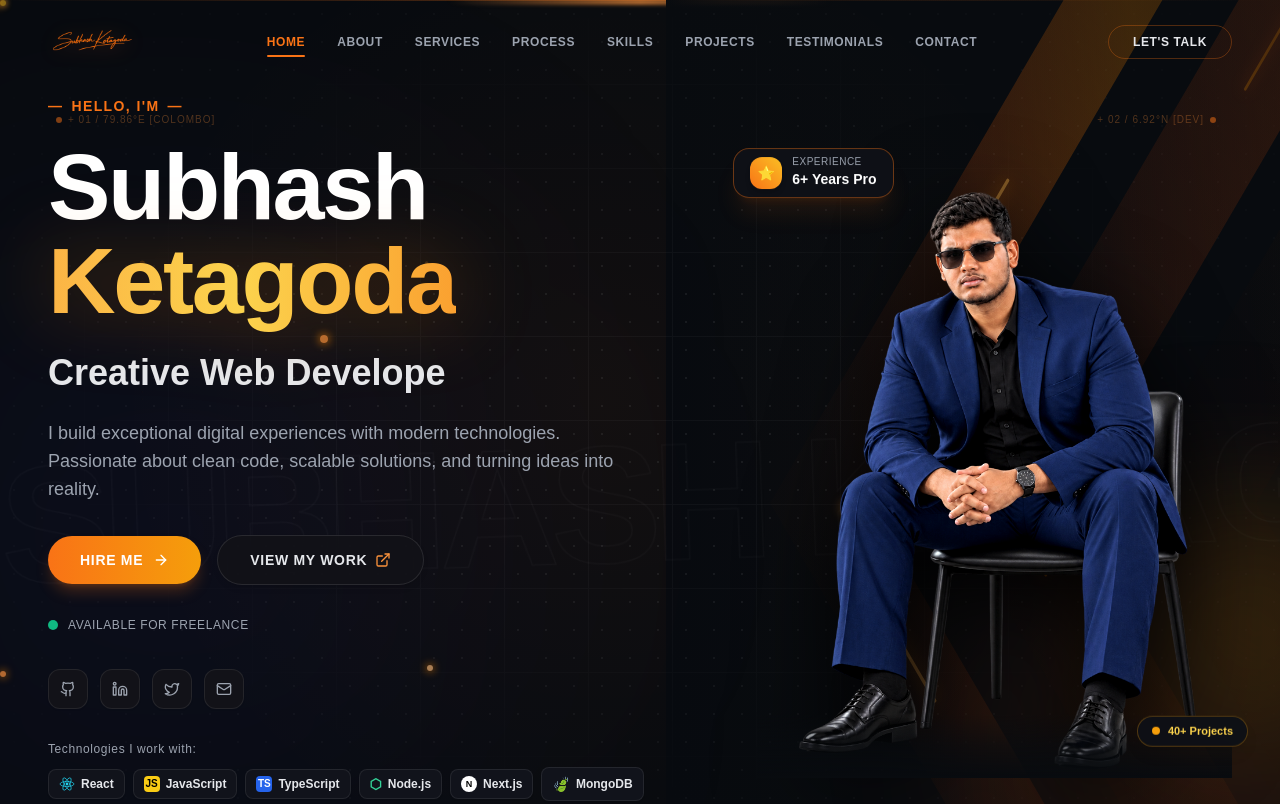
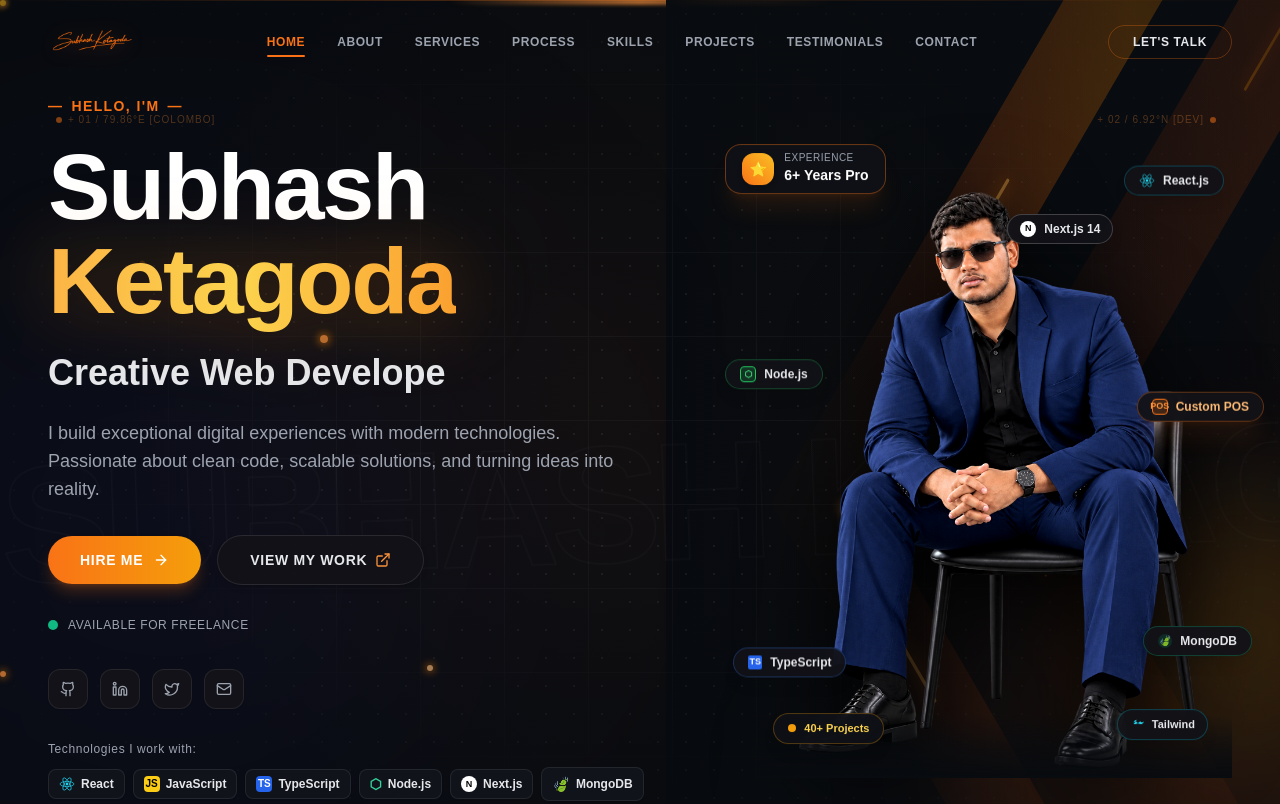
Before and after one commit to Subashketagoda/portfolio-, a Next.js app: page / in a window 1280 px wide. Shown: the top 804 px of the page. Built offline with nearby package versions, Linux system fonts and the light colour scheme.

Commit message:
feat: restore all floating skill badges and achievement chips around hero portrait

```diff
--- a/src/components/Hero.tsx
+++ b/src/components/Hero.tsx
@@ -462,9 +462,11 @@ export default function Hero() {
               <div className="absolute inset-x-0 bottom-0 h-16 bg-gradient-to-t from-[#080b0f] via-[#080b0f]/60 to-transparent pointer-events-none" />
             </div>
 
-            {/* Minimal Experience Floating Chip (Clean top corner, never obscuring silhouette) */}
+            {/* Floating Badges & Achievement Chips Around Portrait (Restored by user request) */}
+
+            {/* 1. Top-Left: 6+ Years Experience Achievement Card */}
             <div
-              className="absolute -top-2 -left-2 sm:-left-6 z-20 flex items-center gap-2.5 px-3.5 sm:px-4 py-2 rounded-2xl bg-[#0f1118]/95 border border-orange-500/40 shadow-xl shadow-orange-500/10 backdrop-blur-md animate-float"
+              className="absolute -top-3 -left-2 sm:-left-8 z-20 flex items-center gap-2.5 px-3.5 sm:px-4 py-2 rounded-2xl bg-[#0f1118]/95 border border-orange-500/40 shadow-xl shadow-orange-500/10 backdrop-blur-md animate-float"
               style={{ animationDuration: "6s" }}
             >
               <div className="w-8 h-8 rounded-xl bg-gradient-to-tr from-orange-500 to-amber-400 flex items-center justify-center text-white font-bold text-sm shadow-md">
@@ -480,16 +482,96 @@ export default function Hero() {
               </div>
             </div>
 
-            {/* Minimal 40+ Projects Floating Chip (Bottom corner) */}
+            {/* 2. Top-Right: React.js Badge */}
             <div
-              className="absolute bottom-6 -right-2 sm:-right-4 z-20 flex items-center gap-2 px-3.5 py-1.5 rounded-full bg-[#0e1017]/95 border border-amber-500/30 shadow-lg backdrop-blur-md animate-float"
-              style={{ animationDelay: "2.5s", animationDuration: "6.5s" }}
+              className="absolute top-2 right-0 sm:right-2 z-20 flex items-center gap-2 px-3.5 py-1.5 rounded-full bg-[#121218]/90 border border-cyan-500/30 shadow-lg backdrop-blur-md animate-float"
+              style={{ animationDelay: "1s", animationDuration: "5.5s" }}
+            >
+              <svg className="w-4 h-4 text-cyan-400" viewBox="0 0 115.3 100">
+                <circle cx="57.7" cy="50" r="10" fill="currentColor" />
+                <ellipse cx="57.7" cy="50" rx="50" ry="18.5" fill="none" stroke="currentColor" strokeWidth="4" />
+                <ellipse cx="57.7" cy="50" rx="50" ry="18.5" transform="rotate(60 57.7 50)" fill="none" stroke="currentColor" strokeWidth="4" />
+                <ellipse cx="57.7" cy="50" rx="50" ry="18.5" transform="rotate(120 57.7 50)" fill="none" stroke="currentColor" strokeWidth="4" />
+              </svg>
+              <span className="text-xs font-semibold text-gray-200">React.js</span>
+            </div>
+
+            {/* 3. Top-Center-Right: Next.js Pill */}
+            <div
+              className="absolute top-14 right-1/4 z-20 hidden sm:flex items-center gap-2 px-3 py-1.5 rounded-full bg-[#121218]/90 border border-white/20 shadow-lg backdrop-blur-md animate-float"
+              style={{ animationDelay: "3s", animationDuration: "7s" }}
+            >
+              <div className="w-4 h-4 rounded-full bg-white flex items-center justify-center text-black font-black text-[9px]">
+                N
+              </div>
+              <span className="text-xs font-semibold text-gray-200">Next.js 14</span>
+            </div>
+
+            {/* 4. Mid-Left: Node.js Badge */}
+            <div
+              className="absolute top-1/3 -left-3 sm:-left-8 z-20 flex items-center gap-2 px-3.5 py-1.5 rounded-full bg-[#121218]/90 border border-green-500/30 shadow-lg backdrop-blur-md animate-float"
+              style={{ animationDelay: "2s", animationDuration: "6.5s" }}
+            >
+              <div className="w-4 h-4 rounded bg-green-500/20 border border-green-500 flex items-center justify-center text-[9px] font-bold text-green-400">
+                ⬡
+              </div>
+              <span className="text-xs font-semibold text-gray-200">Node.js</span>
+            </div>
+
+            {/* 5. Mid-Right: Custom POS Engines Badge */}
+            <div
+              className="absolute top-[38%] -right-3 sm:-right-8 z-20 flex items-center gap-2 px-3.5 py-1.5 rounded-full bg-[#121218]/95 border border-orange-500/35 shadow-xl shadow-orange-500/10 backdrop-blur-md animate-float"
+              style={{ animationDelay: "1.5s", animationDuration: "6.2s" }}
+            >
+              <div className="w-4 h-4 rounded bg-orange-500/20 border border-orange-500 flex items-center justify-center text-[9px] font-bold text-orange-400">
+                POS
+              </div>
+              <span className="text-xs font-semibold text-orange-300">Custom POS</span>
+            </div>
+
+            {/* 6. Lower-Left: TypeScript Badge */}
+            <div
+              className="absolute bottom-24 -left-2 sm:-left-6 z-20 flex items-center gap-2 px-3.5 py-1.5 rounded-full bg-[#121218]/90 border border-blue-500/30 shadow-lg backdrop-blur-md animate-float"
+              style={{ animationDelay: "2.5s", animationDuration: "5.8s" }}
+            >
+              <div className="w-3.5 h-3.5 rounded-sm bg-blue-600 flex items-center justify-center text-[9px] font-bold text-white">
+                TS
+              </div>
+              <span className="text-xs font-semibold text-gray-200">TypeScript</span>
+            </div>
+
+            {/* 7. Lower-Right: MongoDB Badge */}
+            <div
+              className="absolute bottom-28 -right-2 sm:-right-5 z-20 flex items-center gap-2 px-3.5 py-1.5 rounded-full bg-[#121218]/90 border border-emerald-500/30 shadow-lg backdrop-blur-md animate-float"
+              style={{ animationDelay: "3.5s", animationDuration: "7.2s" }}
+            >
+              <div className="w-3.5 h-3.5 rounded-full bg-emerald-600/20 flex items-center justify-center text-[10px] text-emerald-400">
+                🍃
+              </div>
+              <span className="text-xs font-semibold text-gray-200">MongoDB</span>
+            </div>
+
+            {/* 8. Bottom-Left Lower: 40+ Projects Shipped Pill */}
+            <div
+              className="absolute bottom-6 left-1 sm:left-4 z-20 flex items-center gap-2 px-3.5 py-1.5 rounded-full bg-[#0e1017]/95 border border-amber-500/30 shadow-lg backdrop-blur-md animate-float"
+              style={{ animationDelay: "4s", animationDuration: "6s" }}
             >
               <span className="relative flex h-2 w-2">
                 <span className="animate-ping absolute inline-flex h-full w-full rounded-full bg-amber-400 opacity-75"></span>
                 <span className="relative inline-flex rounded-full h-2 w-2 bg-amber-500"></span>
               </span>
               <span className="text-[11px] font-bold text-amber-300">40+ Projects</span>
+            </div>
+
+            {/* 9. Bottom-Right Lower: Tailwind CSS Badge */}
+            <div
+              className="absolute bottom-8 right-2 sm:right-6 z-20 flex items-center gap-2 px-3 py-1.5 rounded-full bg-[#121218]/90 border border-cyan-500/30 shadow-lg backdrop-blur-md animate-float"
+              style={{ animationDelay: "2s", animationDuration: "6.8s" }}
+            >
+              <svg className="w-3.5 h-3.5 text-cyan-400 fill-current" viewBox="0 0 24 24">
+                <path d="M12.001 4.8c-3.2 0-5.2 1.6-6 4.8 1.2-1.6 2.6-2.2 4.2-1.8.913.228 1.565.89 2.288 1.624C13.666 10.618 15.027 12 18.001 12c3.2 0 5.2-1.6 6-4.8-1.2 1.6-2.6 2.2-4.2 1.8-.913-.228-1.565-.89-2.288-1.624C10.337 13.382 8.976 12 6.001 12z" />
+              </svg>
+              <span className="text-[11px] font-semibold text-gray-200">Tailwind</span>
             </div>
 
           </div>
```
